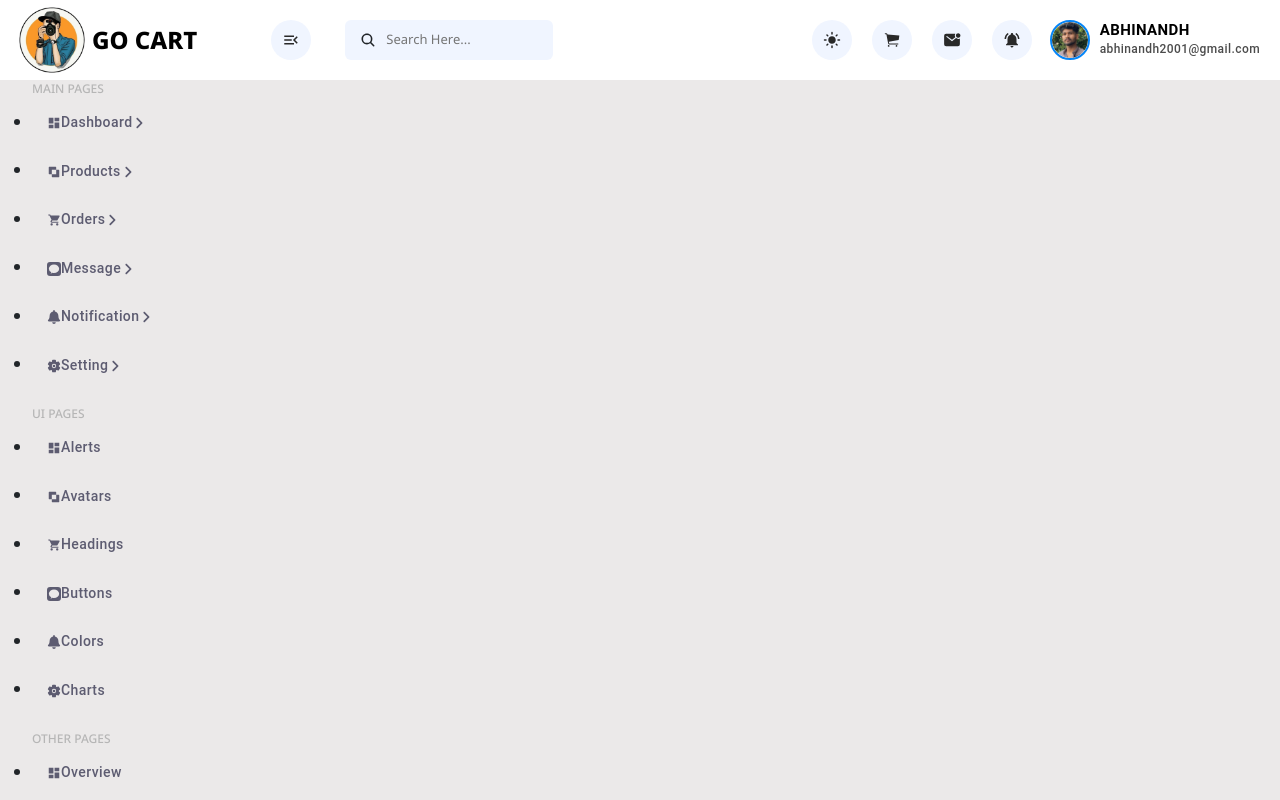
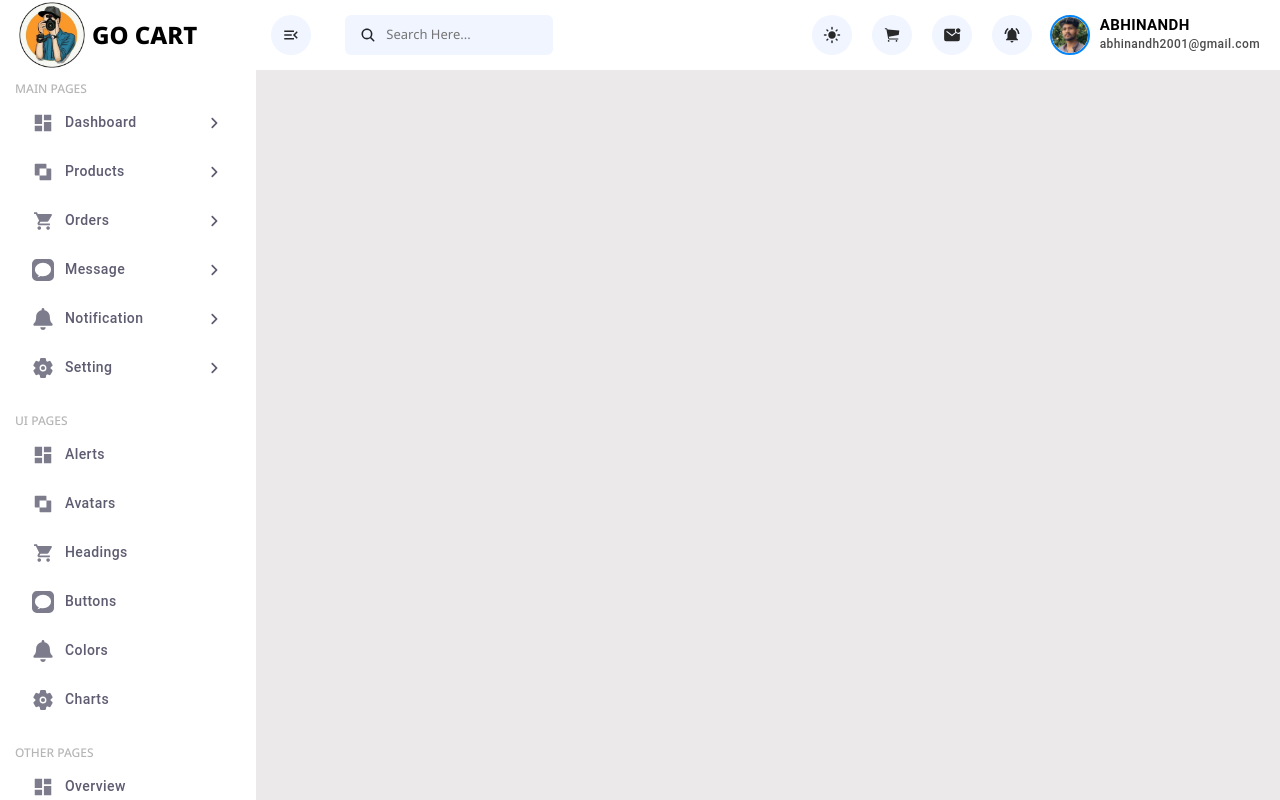
Before and after one commit to Abhinandh-C/admin-pannel-frontend, a React (Vite) app: page / in a window 1280 px wide. Shown: the top 800 px of the page. Built offline with nearby package versions, Linux system fonts and the light colour scheme.

Commit message:
added styles for the sidebar

```diff
--- a/src/App.css
+++ b/src/App.css
@@ -7,7 +7,7 @@
 
 body{font-family: "Noto Sans", sans-serif; background: #ebe9e9;}
 
-header{width: 100%; height: 80px; background: #fff;}
+header{width: 100%; height: 70px; background: #fff; position: fixed; top: 0px; left: 0px; z-index: 1000;}
 
 header .logo img{
     width: 80px;
@@ -164,7 +164,22 @@ font-weight: 600 !important;
     border: none;
     border-radius: 7px;
     margin-left: 6px;
+}
 
+.main .sidebar-Wrapper{width: 20%; flex: 0 0 20%; transition: all 0.3 ease-in-out;}
+.main .sidebar-Wrapper .sidebar{width: 20%; height: 100vh; position: fixed;top: 70px;left: 0px;
+    background: #fff;
+}
+.sidebar ul{
+    margin-bottom: 0%; padding: 10px 15px !important;
+}
+.sidebar ul li{list-style: none;}
 
+.icon{
+    display: flex;align-items: center;justify-content: center;width: 25px;height: 25px; margin-right: 10px;
+}
+.icon svg{
+    color: #5d5c71;opacity: 0.8;font-size: 22px;
+}
 
-}
+.arrow{margin-left: auto; display: flex;align-items: center;justify-content: center;width: 25px;height: 25px;}
```
